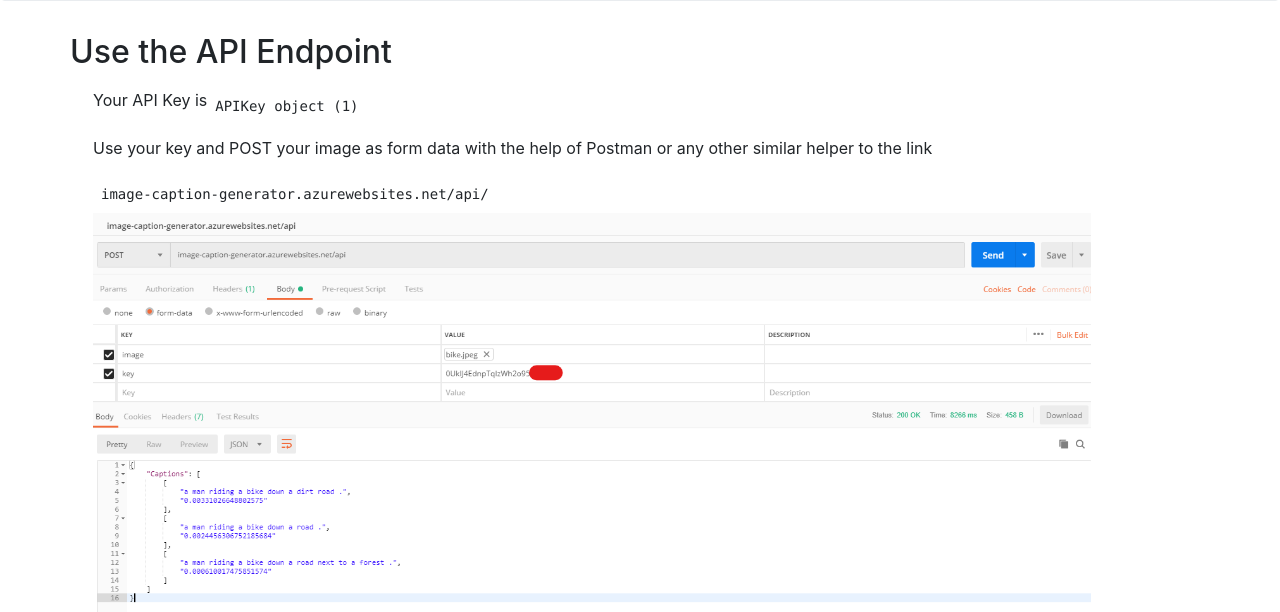
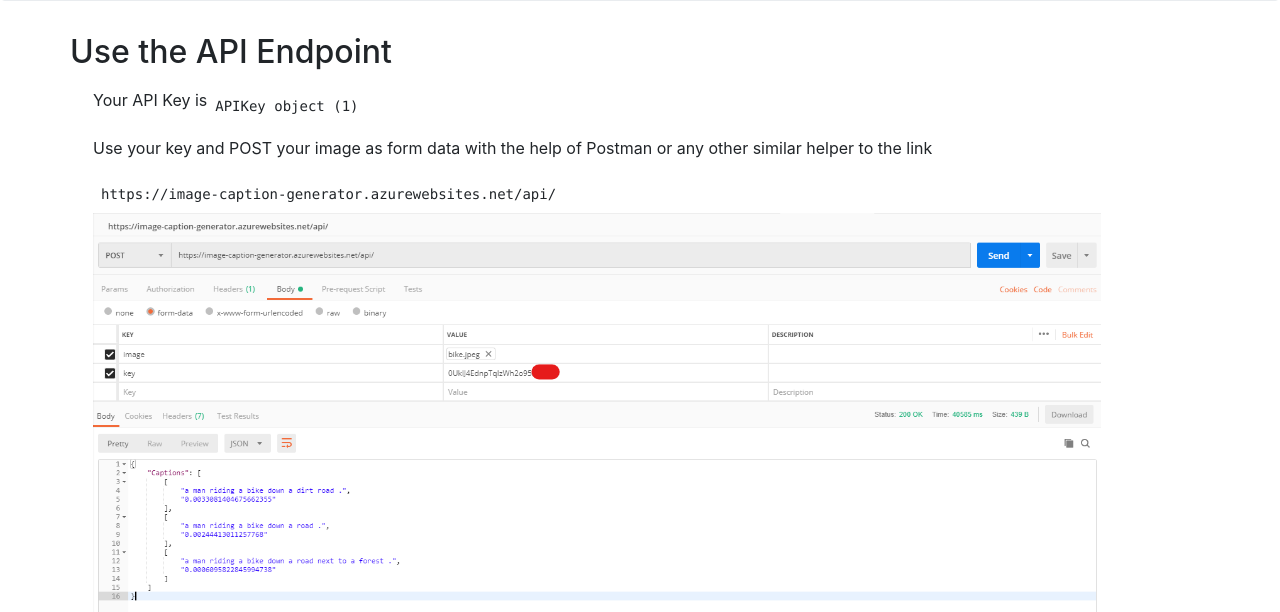
Before and after one commit to kevinjoseph61/image-captioning, a Django app: template interface/templates/interface/api-end.html in a window 1280 px wide. Shown: the part 285-897 px from the top of the page. Run offline with Django 3.2, Linux system fonts and the light colour scheme; the template is opened without the code that fills it: values that come from a table or form of the project are taken from there, others are empty; data comes from the database, SQL or seed files in the repository; some libraries are stand-ins or nearby versions.

Commit message:
API changes

```diff
--- a/interface/templates/interface/api-end.html
+++ b/interface/templates/interface/api-end.html
@@ -55,7 +55,7 @@
     </div>
     <div class="row m-2">
         <div class="col">
-            <div class="row"><p>Use your key and POST your image as form data with the help of Postman or any other similar helper to the link <pre class="m-2"><code>image-caption-generator.azurewebsites.net/api/</code></pre></p></div>
+            <div class="row"><p>Use your key and POST your image as form data with the help of Postman or any other similar helper to the link <pre class="m-2"><code>https://image-caption-generator.azurewebsites.net/api/</code></pre></p></div>
             <div class="row"><img src="/static/api.png" height="400"></div>
         </div>
     </div>
```
Also changed, not shown: interface/static/api.png.
